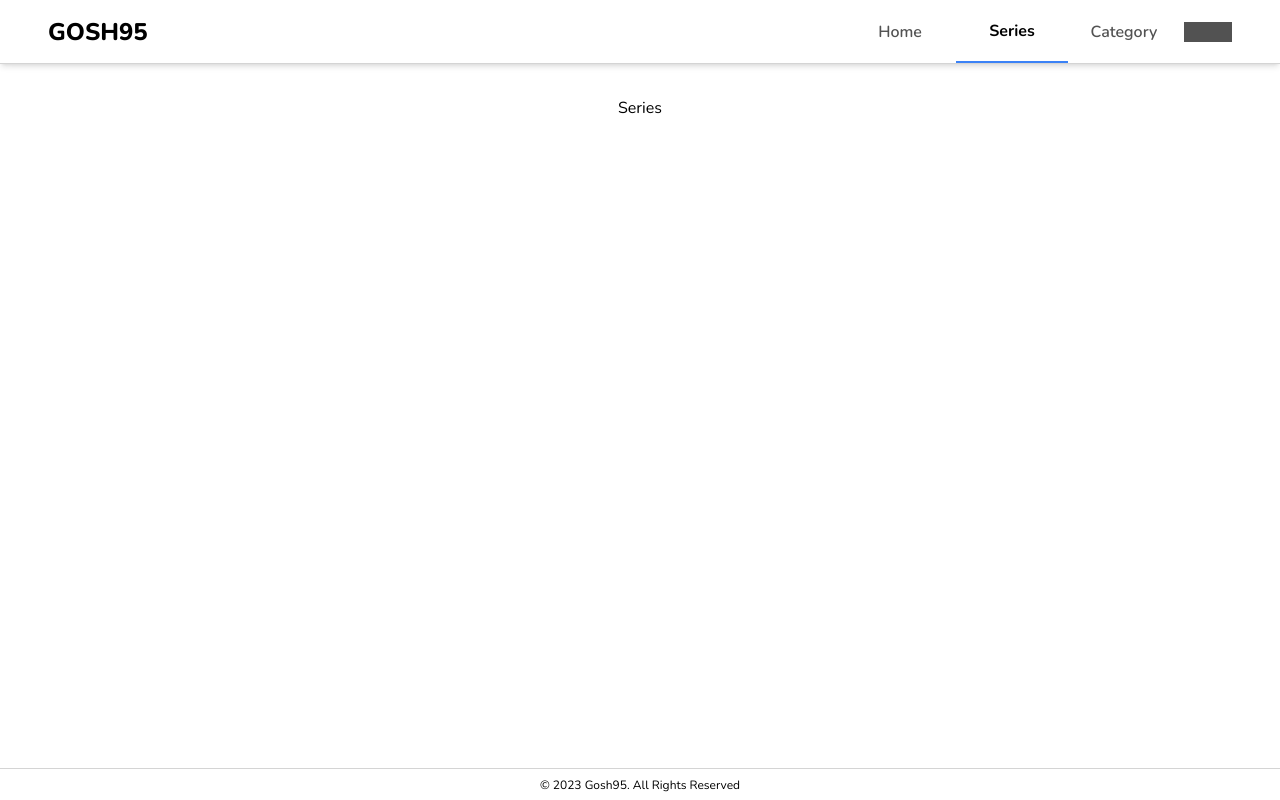
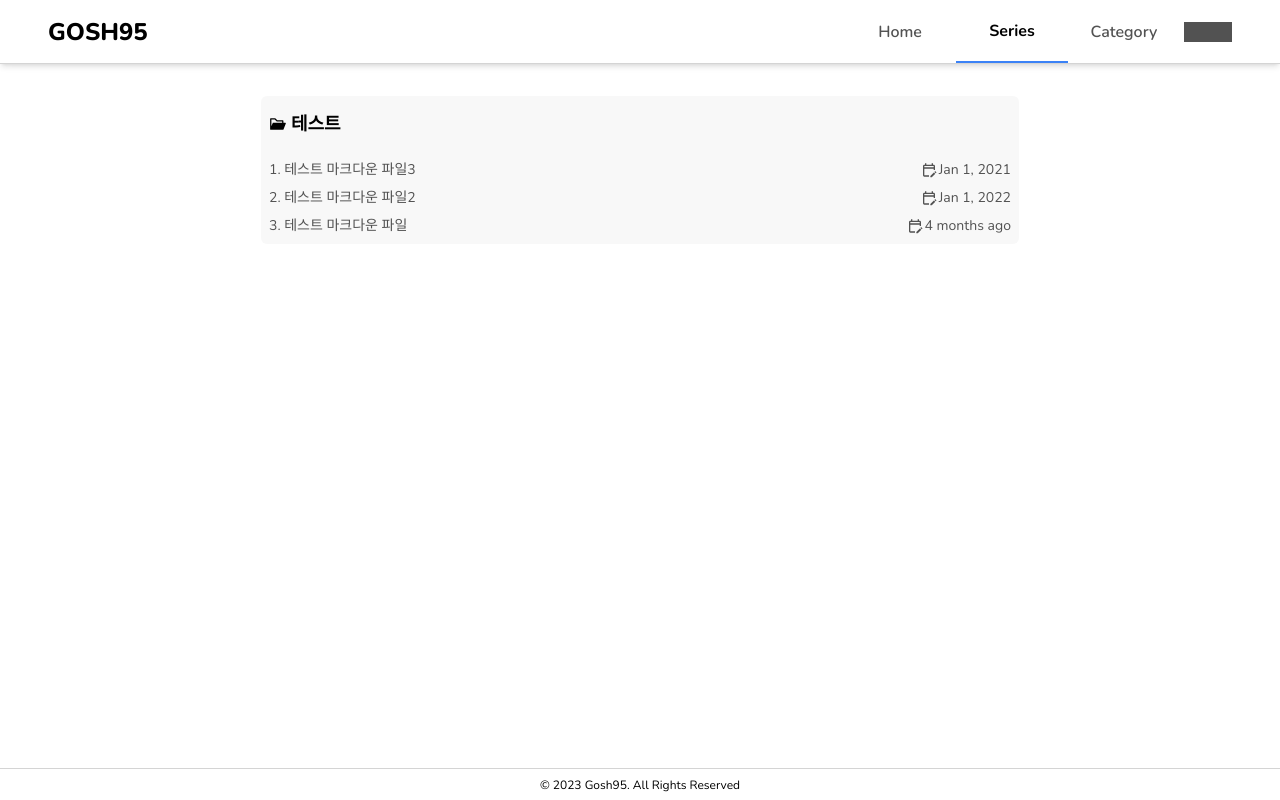
Before and after one commit to toys-repo/dev-blog, a Next.js app: page /series in a window 1280 px wide. Built offline with nearby package versions, Linux system fonts and the light colour scheme.

Commit message:
/series 페이지 구현

```diff
--- a/app/series/page.tsx
+++ b/app/series/page.tsx
@@ -1,10 +1,38 @@
+import BlogService from '@app/services';
+
+import Container from '@components/Container';
+import MessageBox from '@components/MessageBox';
+import SeriesList from '@components/series/SeriesList';
+
 export const metadata = {
   title: 'Series',
   description: 'Series',
 };
 
-const Series = () => {
-  return <div>Series</div>;
+const getSeries = async () => {
+  try {
+    const series = await BlogService.getSeries();
+    return {
+      series,
+    };
+  } catch (e) {
+    return {
+      hasError: true,
+    };
+  }
+};
+
+const Series = async () => {
+  const { series, hasError } = await getSeries();
+
+  return (
+    <Container>
+      {hasError && <MessageBox message="Oops!! Server error is occurred." />}
+      {!hasError &&
+        series &&
+        (series.length === 0 ? <MessageBox message="There is no series." /> : <SeriesList series={series} />)}
+    </Container>
+  );
 };
 
 export default Series;
```
